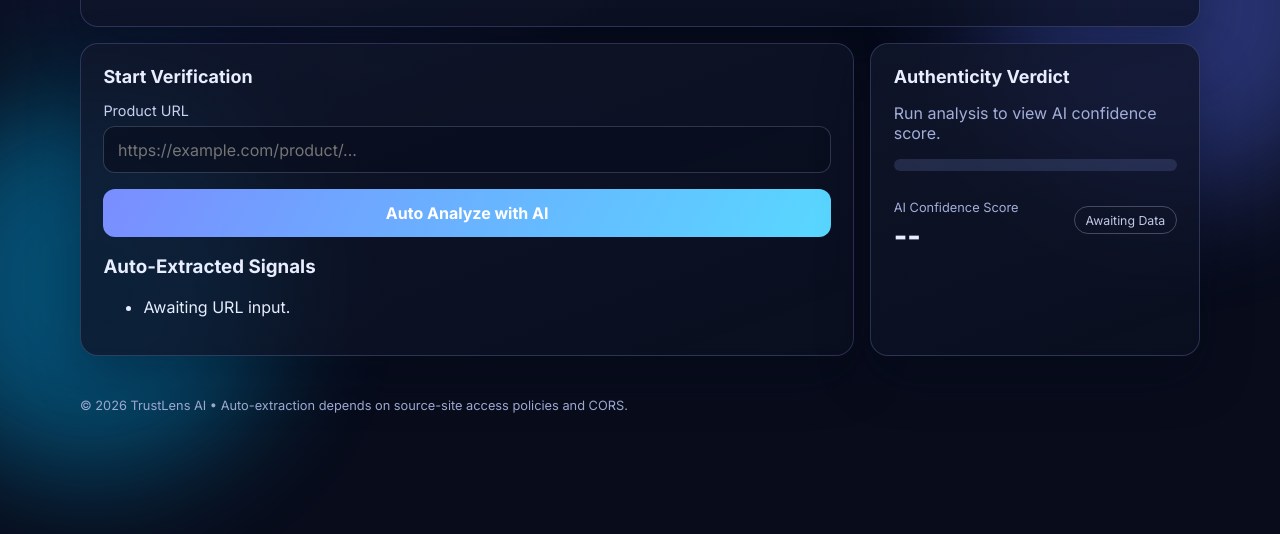
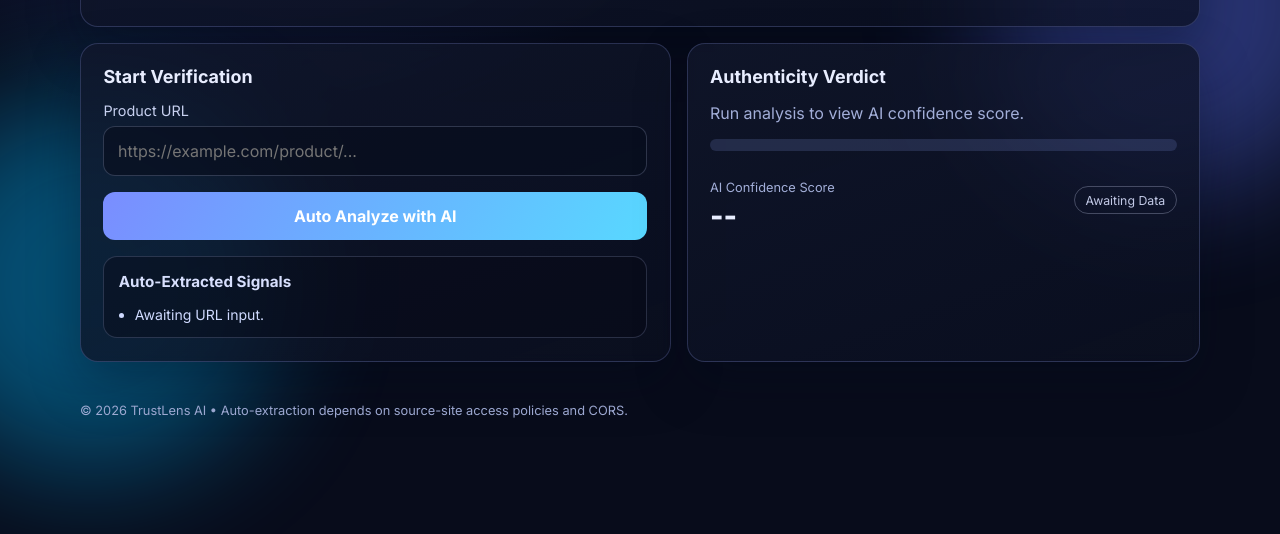
Before and after one commit to goat64625/miniproject, a plain HTML site: page index.html in a window 1280 px wide. Shown: the part 266-800 px from the top of the page. Drawn offline with Linux system fonts and the light colour scheme.

Commit message:
Update styles.css

```diff
--- a/styles.css
+++ b/styles.css
@@ -87,7 +87,7 @@ body {
 
 .layout {
   display: grid;
-  grid-template-columns: 1.1fr 1.2fr 1fr;
+  grid-template-columns: 1.15fr 1fr;
   gap: 1rem;
   padding-bottom: 2rem;
 }
@@ -108,7 +108,7 @@ body {
 .hero h1 {
   margin-top: 0;
   margin-bottom: 0.8rem;
-  max-width: 700px;
+  max-width: 760px;
   font-size: clamp(1.4rem, 2.4vw, 2rem);
 }
 
@@ -119,18 +119,23 @@ body {
   max-width: 760px;
 }
 
-.form-card {
-  grid-column: span 2;
-  padding: 1.4rem;
-}
-
+.form-card,
 .result-card {
   padding: 1.4rem;
 }
 
+h2,
+h3 {
+  margin-top: 0;
+}
+
 h2 {
-  margin-top: 0;
   font-size: 1.12rem;
+}
+
+h3 {
+  font-size: 0.95rem;
+  color: #d7dffd;
 }
 
 label {
@@ -141,35 +146,22 @@ label {
 }
 
 input,
-textarea,
 button {
   width: 100%;
   border-radius: 12px;
   font: inherit;
 }
 
-input,
-textarea {
+input {
   border: 1px solid rgba(162, 174, 216, 0.25);
   background: rgba(9, 14, 30, 0.65);
   color: var(--text);
-  padding: 0.78rem 0.85rem;
+  padding: 0.85rem;
 }
 
-textarea {
-  resize: vertical;
-}
-
-input:focus,
-textarea:focus {
+input:focus {
   outline: 2px solid rgba(88, 216, 255, 0.35);
   border-color: var(--primary-2);
-}
-
-.grid.two {
-  display: grid;
-  grid-template-columns: repeat(2, 1fr);
-  gap: 0.8rem;
 }
 
 button {
@@ -178,13 +170,35 @@ button {
   background: linear-gradient(120deg, var(--primary), var(--primary-2));
   color: white;
   font-weight: 700;
-  padding: 0.85rem 1rem;
+  padding: 0.9rem 1rem;
   cursor: pointer;
-  transition: transform 150ms ease;
+  transition: transform 150ms ease, opacity 120ms ease;
 }
 
 button:hover {
   transform: translateY(-1px);
+}
+
+button:disabled {
+  opacity: 0.75;
+  cursor: progress;
+}
+
+.extraction {
+  margin-top: 1rem;
+  border: 1px solid rgba(162, 174, 216, 0.22);
+  border-radius: 14px;
+  padding: 0.9rem;
+  background: rgba(7, 11, 24, 0.45);
+}
+
+.extraction-list {
+  margin: 0;
+  padding-left: 1rem;
+  color: #cfdaff;
+  display: grid;
+  gap: 0.45rem;
+  font-size: 0.88rem;
 }
 
 .muted {
@@ -272,8 +286,4 @@ button:hover {
   .layout {
     grid-template-columns: 1fr;
   }
-
-  .form-card {
-    grid-column: auto;
-  }
 }
```
